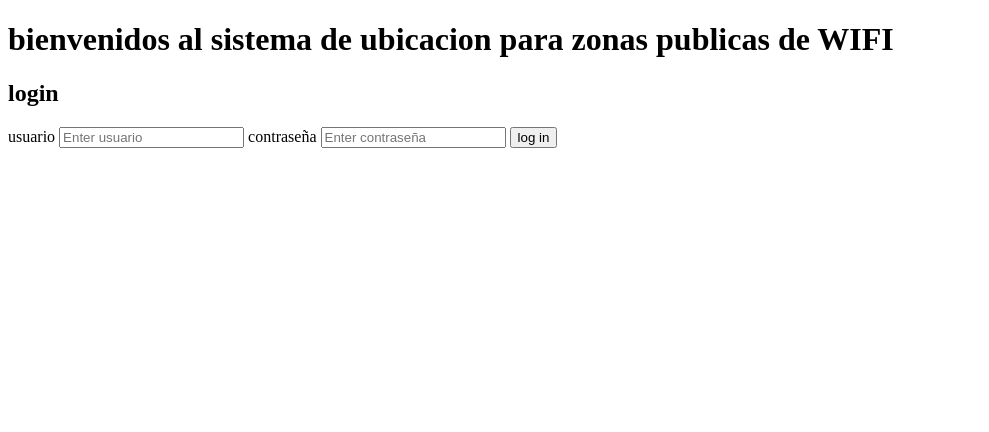
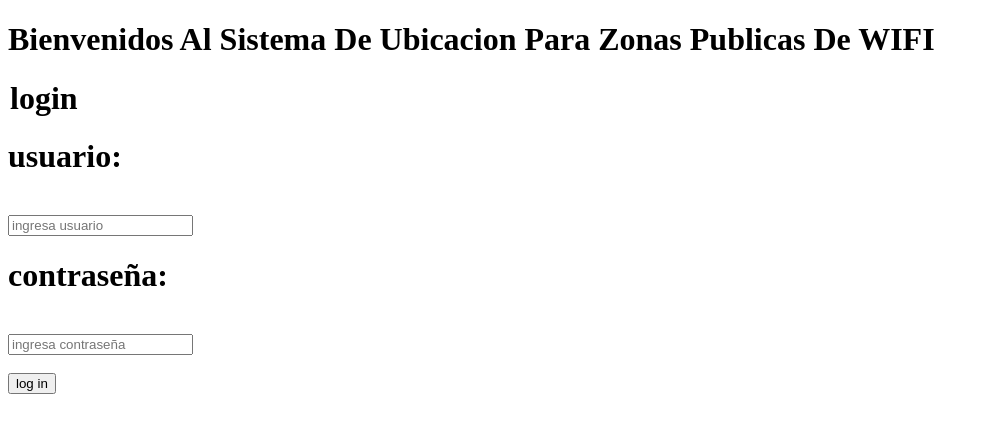
Before and after one commit to maria5jo/RETO1-ADSO1, a plain HTML site: page index.html in a window 1280 px wide. Shown: the whole page, without its empty margins (0-989 px from the left). Drawn offline with Linux system fonts and the light colour scheme.

Commit message:
Update index.html

```diff
--- a/index.html
+++ b/index.html
@@ -8,26 +8,36 @@
     <link rel="stylesheet" href="./css/stilos.css">
 </head>
 <body>
-    <h1> bienvenidos al sistema de ubicacion para zonas publicas de WIFI</h1>
+    <div class="parent">
+        <div class="div1">
+            <div class="login-box" id="c1">
+                <h1> Bienvenidos Al Sistema De Ubicacion Para Zonas Publicas De WIFI</h1>
 
-        <div class="login-box">
-        <h2>login</h2>
-        <form >
-            <!--USERNAME INPUT-->
-            <label for="username">usuario</label>
-            <input type="text" name="usuario" id="usuario" placeholder="Enter usuario">
-            <!--PASSWORD INPUT-->
-            <label for="password">contraseña</label>
-            <input type="password" name="contraseña" id="contraseña" placeholder="Enter contraseña">
-            <input class="btnInicio" type="submit" id="btnInicio"value="log in">
 
+                       <form >
+
+                            <legend><h1>login</h1></legend>
+
+
+                           <!--USERNAME INPUT-->
+                           <label for="username"><h1>usuario:</h1></label><br>
+                           <input type="text" name="usuario" id="usuario" placeholder="ingresa usuario"><br>
+                           <!--PASSWORD INPUT-->
+                           <label for="password"><h1>contraseña:</h1></label><br>
+                           <input type="password" name="contraseña" id="contraseña" placeholder="ingresa contraseña"><br><br>
+                           <input class="btnInicio" type="submit" id="btnInicio"value="log in"><br><br>
+                            <div class="login2"> </div>
+
+
+                       </form>
+                   </div>
+
+
+
+         </div>
         </div>
-        </form>
 
-    <div class="login2">
 
-    </div>
-</div>
 </div>
     <script src="./js/login.js" type="module"></script>
 </body>
```
